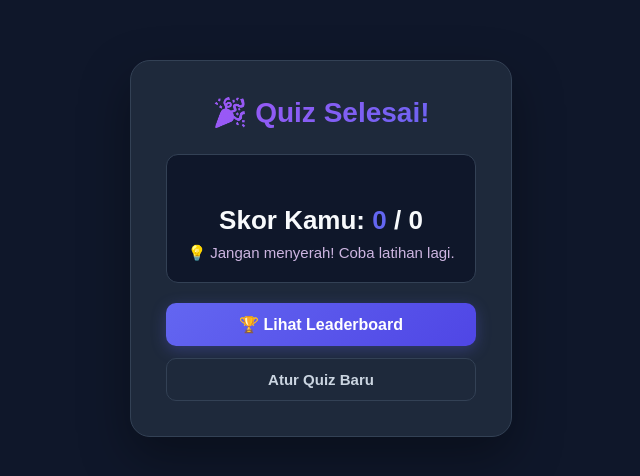
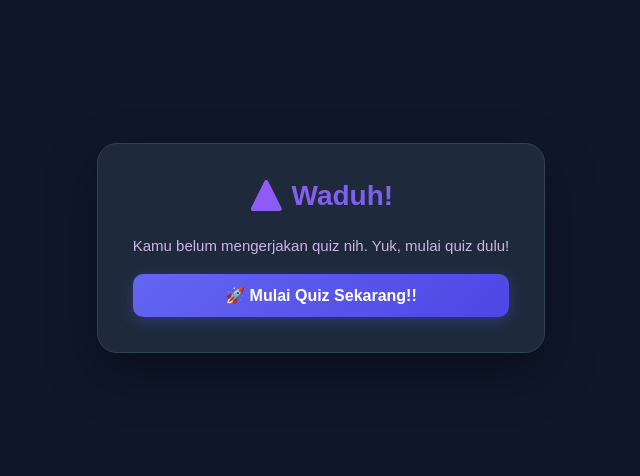
Before and after one commit to Husain-Faqih/quiz-react, a React (Vite) app: page /result in a window 1280 px wide. Shown: the part 152-628 px from the top of the page, without its empty margins (319-959 px from the left). Built offline with nearby package versions, Linux system fonts and the light colour scheme.

Commit message:
result update

```diff
--- a/src/components/Result.jsx
+++ b/src/components/Result.jsx
@@ -1,3 +1,5 @@
+import { Link } from "react-router-dom";
+
 function Result({ score, totalQuestions, onViewLeaderboard, onReset }) {
   console.log(
     "🎯 [Result.jsx] Props Diterima -> Score:",
@@ -6,8 +8,25 @@ function Result({ score, totalQuestions, onViewLeaderboard, onReset }) {
     totalQuestions,
   );
 
-  const percentage =
-    totalQuestions > 0 ? Math.round((score / totalQuestions) * 100) : 0;
+  if (!totalQuestions || totalQuestions === 0) {
+    return (
+      <div className="quiz-container" style={{ textAlign: "center" }}>
+        <h1 className="quiz-title">⚠️ Waduh!</h1>
+        <p className="feedback-message" style={{ margin: "20px 0" }}>
+          Kamu belum mengerjakan quiz nih. Yuk, mulai quiz dulu!
+        </p>
+        <Link
+          to="/"
+          className="main-btn"
+          style={{ textDecoration: "none", display: "inline-block" }}
+        >
+          🚀 Mulai Quiz Sekarang!!
+        </Link>
+      </div>
+    );
+  }
+
+  const percentage = Math.round((score / totalQuestions) * 100);
 
   const getFeedbackMessage = () => {
     if (percentage === 100) return " ✨ Luar biasa! Kamu dapat nilai sempurna!";
```
